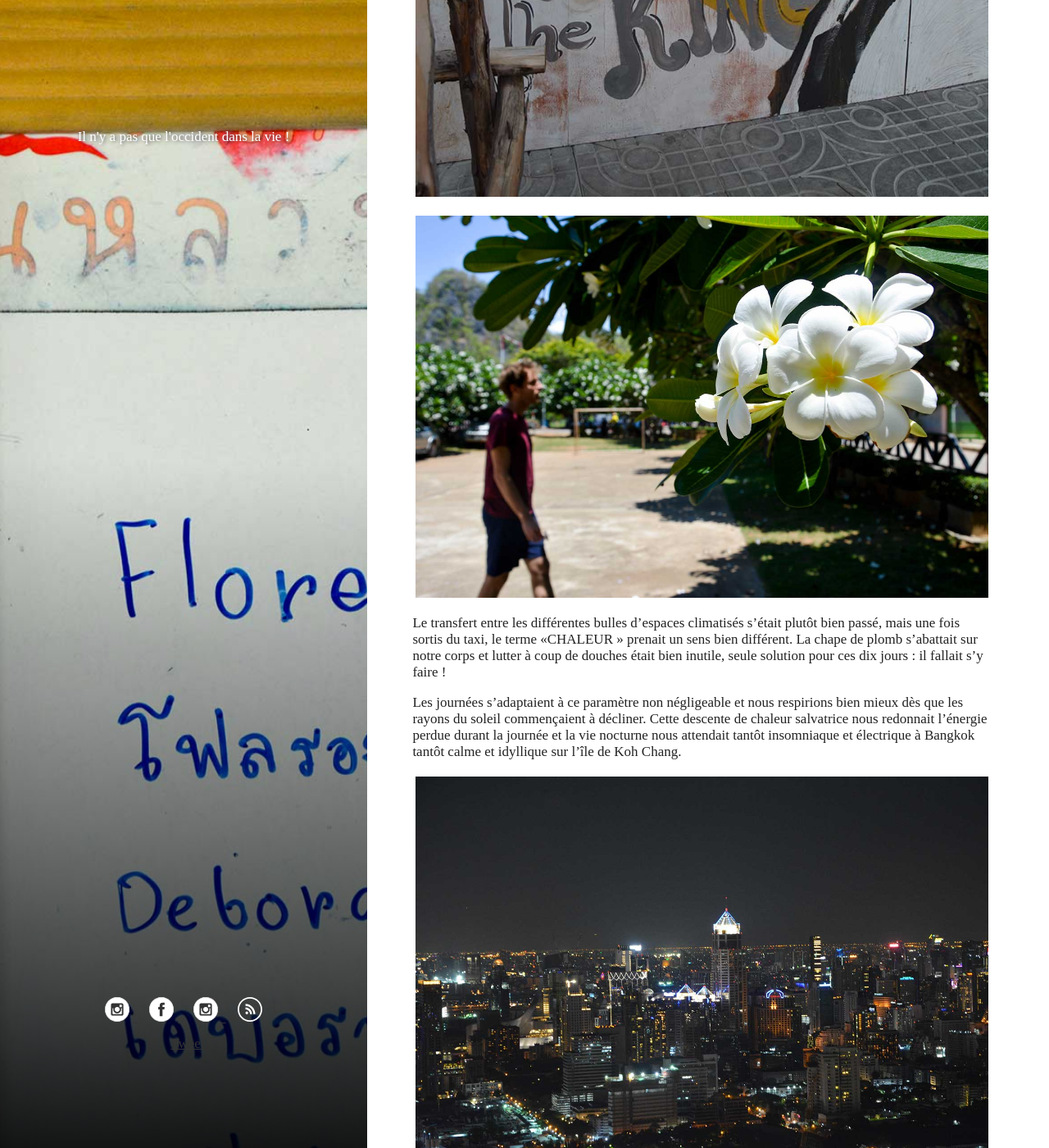
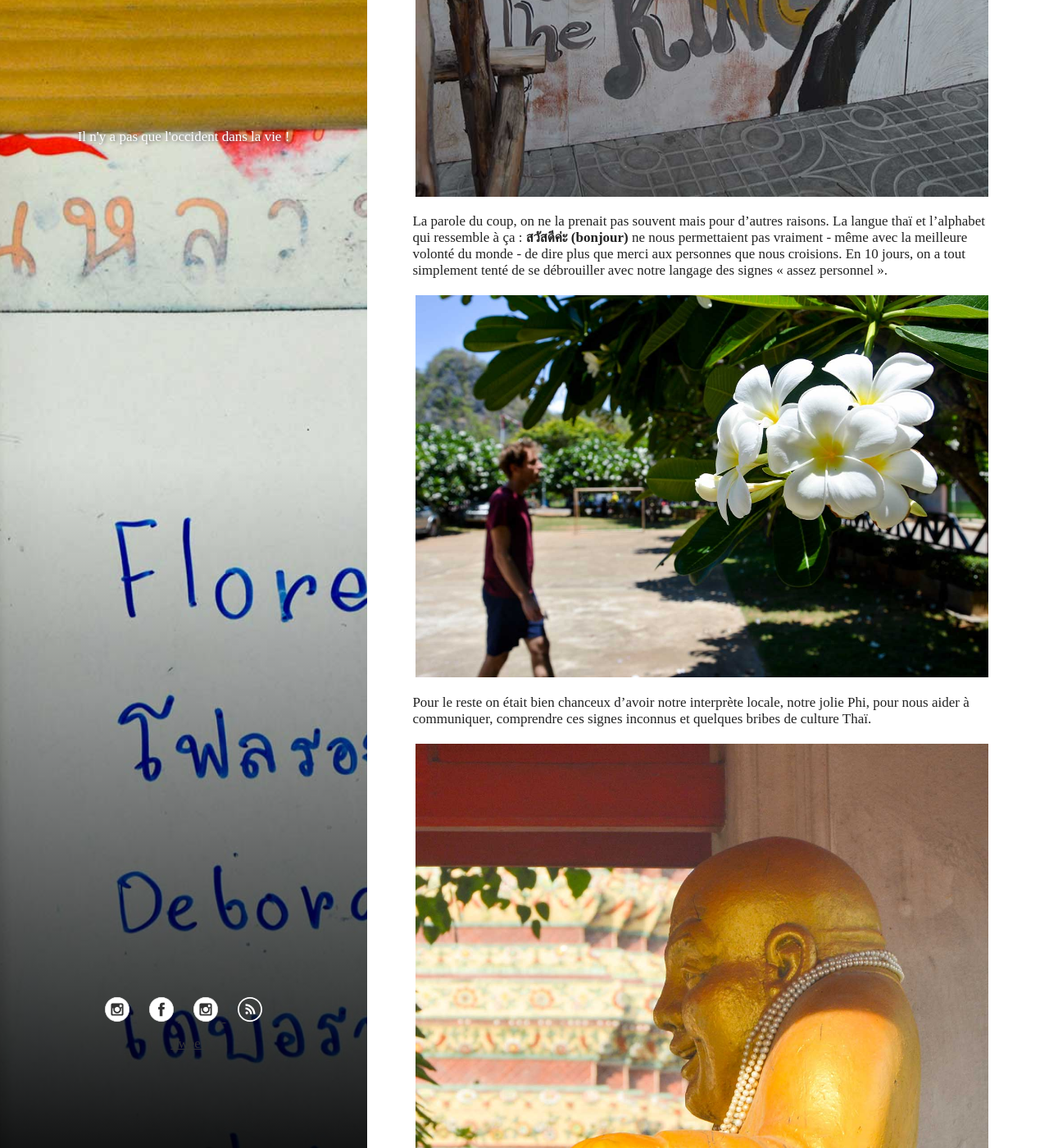
Before and after one commit to FlorentD/cairatuverras.github.io, a Jekyll site: the page built from _posts/2017-06-09-thailande-culture.md, in a window 1280 px wide and 1400 px high, scrolled down 8170 px. Shown: the whole window at 82% size. Built offline with Jekyll 4.4.1, drawn with Linux system fonts in a browser that asks for light colours; comment, search, counter and statistics services are not loaded; some of the changed text lies outside the part shown.

Commit message:
Create 2017-06-09-thailande-culture.md

```diff
--- a/_posts/2017-06-09-thailande-culture.md
+++ b/_posts/2017-06-09-thailande-culture.md
@@ -52,7 +52,7 @@ La place de la religion est ici très forte. Il n'est pas rare de trouver une pi
 
 [![railroad]({{ site.images }}/thailande_culture/religion_4.jpg)]({{ site.images }}/thailande_culture/religion_4.jpg)
 
-Quand nous avons fait ce voyage, le roi de Thaïlande était mort depuis quelques mois déjà mais des messages en son honneur inondaient littérallement le paysage. Rama IX (c'était son nom) est considéré comme un demi-dieu pouvant faire tomber la pluie pour sauver son peuple de la sècheresse.
+Quand nous avons fait ce voyage, le roi de Thaïlande était mort depuis quelques mois déjà mais des messages en son honneur inondaient littérallement le paysage. **Rama IX** (c'était son nom) est considéré comme un demi-dieu pouvant faire tomber la pluie pour sauver son peuple de la sècheresse.
 
 [![railroad]({{ site.images }}/thailande_culture/religion_2.jpg)]({{ site.images }}/thailande_culture/religion_2.jpg)
 
@@ -60,14 +60,22 @@ La figure royale fait partie des fondations du roman national Thäilandais. Il n
 
 [![railroad]({{ site.images }}/thailande_culture/politique_1.jpg)]({{ site.images }}/thailande_culture/politique_1.jpg)
 
-
+La parole du coup, on ne la prenait pas souvent mais pour d'autres raisons. La langue thaï et l’alphabet qui ressemble à ça : **สวัสดีค่ะ  (bonjour)** ne nous permettaient pas vraiment - même avec la meilleure volonté du monde - de dire plus que merci aux personnes que nous croisions. En 10 jours, on a tout simplement tenté de se débrouiller avec notre langage des signes « assez personnel ».
 
 [![railroad]({{ site.images }}/thailande_culture/fleurs_1.jpg)]({{ site.images }}/thailande_culture/fleurs.jpg)
 
- Le transfert entre les différentes bulles d’espaces climatisés s’était plutôt bien passé, mais une fois sortis du taxi, le terme «CHALEUR » prenait un sens bien différent. La chape de plomb s’abattait sur notre corps et lutter à coup de douches était bien inutile, seule solution pour ces dix jours : il fallait s’y faire !
+Pour le reste on était bien chanceux d’avoir notre interprète locale, notre jolie Phi, pour nous aider à communiquer, comprendre ces signes inconnus et quelques bribes de culture Thaï.
+
+[![railroad]({{ site.images }}/thailande_culture/religion_1.jpg)]({{ site.images }}/thailande_culture/religion_1.jpg)
+
+Parfois tout ce qui nous reste après avoir tenté par tout les moyens de demander une direction, un prix ou la contenance d’une bouteille au jus suspect… c’est le sourire.  (Hé oui, eux savaient ce que contenaient ces fameuses bouteilles de jus rouge!)
+
+[![railroad]({{ site.images }}/thailande_culture/sourire_1.jpg)]({{ site.images }}/thailande_culture/sourire_1.jpg)
+
+Lors de ce voyage le terme «CHALEUR » a certainement pris tout son sens. La chape de plomb s'abattait sur notre corps et lutter à coup de douches était bien inutile. La nuit nous laissait un peu respirer ou juste ne plus coller passant de 37°C
 
 
- Les journées s’adaptaient à ce paramètre non négligeable et nous respirions bien mieux dès que les rayons du soleil commençaient à décliner. Cette descente de chaleur salvatrice nous redonnait l’énergie perdue durant la journée et la vie nocturne nous attendait tantôt insomniaque et électrique à Bangkok tantôt calme et idyllique sur l’île de Koh Chang.
+ La vie nocturne nous attendait tantôt insomniaque et électrique à Bangkok tantôt calme et idyllique sur l’île de Koh Chang.
 
 [![railroad]({{ site.images }}/thailande_culture/ville_3.jpg)]({{ site.images }}/thailande_culture/ville_3.jpg)
 [![railroad]({{ site.images }}/thailande_culture/ville_4.jpg)]({{ site.images }}/thailande_culture/ville_4.jpg)
@@ -84,7 +92,4 @@ On a aussi apprécié davantage l’air plus frais de la campagne après quelque
 [![railroad]({{ site.images }}/thailande_culture/nature_5.jpg)]({{ site.images }}/thailande_culture/nature_5.jpg)
 [![railroad]({{ site.images }}/thailande_culture/nature_3.jpg)]({{ site.images }}/thailande_culture/nature_3.jpg)
 
-Autre choc culturel auquel on est vite confronté : la langue thaï et l’alphabet qui ressemble à ça : สวัสดีค่ะ  (bonjour) donc même avec toute la bonne volonté du monde.. en 10 jours on tente tout simplement de se débrouiller avec les quelques lieux touristiques où l’anglais est baragouiné et notre langage des signes « assez personnel ». Pour le reste on était bien chanceux d’avoir notre interprète locale, notre jolie Phi, pour nous aider à communiquer, comprendre ces signes inconnus et quelques bribes de culture Thaï. Parfois tout ce qui nous reste après avoir tenté par tout les moyens de demander une direction, un prix ou la contenance d’une bouteille au jus suspect… c’est le sourire.
-
-[![railroad]({{ site.images }}/thailande_culture/religion_1.jpg)]({{ site.images }}/thailande_culture/religion_1.jpg)
-[![railroad]({{ site.images }}/thailande_culture/sourire_1.jpg)]({{ site.images }}/thailande_culture/sourire_1.jpg)
+Autre choc culturel auquel on est vite confronté
```
